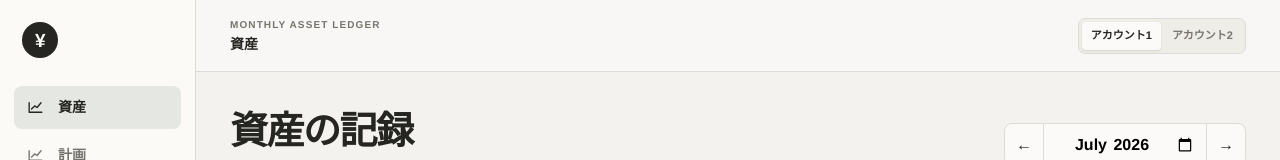
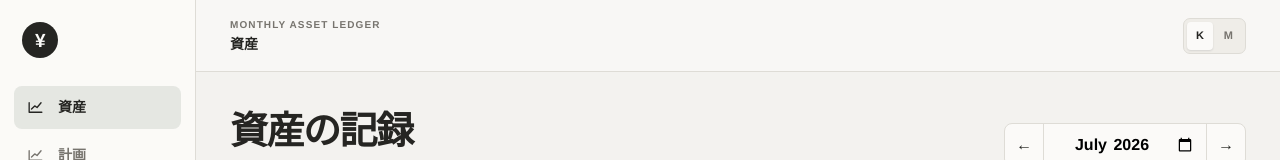
Before and after one commit to kensuke5704/finance-app, a Next.js app: page / in a window 1280 px wide. Shown: the top 160 px of the page. Built offline with nearby package versions, Linux system fonts and the light colour scheme.

Commit message:
Rename account switch labels

```diff
--- a/app/page.tsx
+++ b/app/page.tsx
@@ -61,8 +61,8 @@ type Backup = {
 };
 
 const ACCOUNT_LABELS: Record<AccountId, string> = {
-  primary: "アカウント1",
-  secondary: "アカウント2",
+  primary: "K",
+  secondary: "M",
 };
 
 function createInitialLedger(): Ledger {
```
